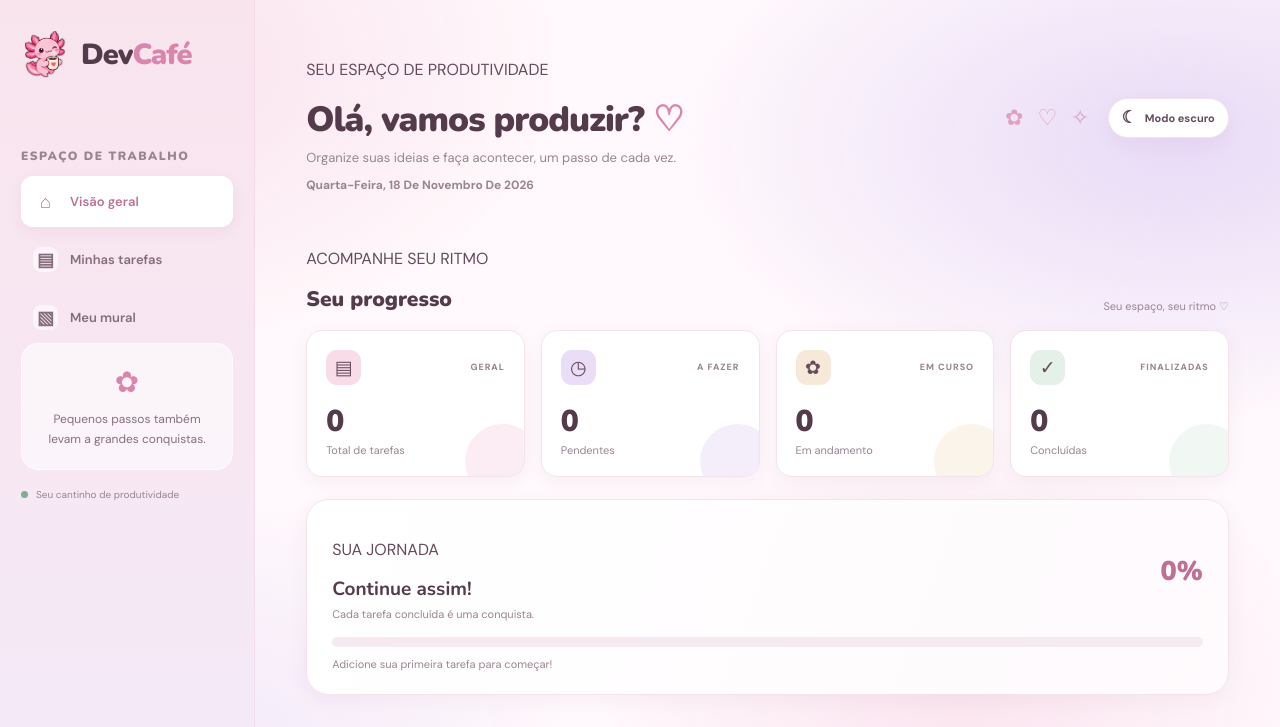
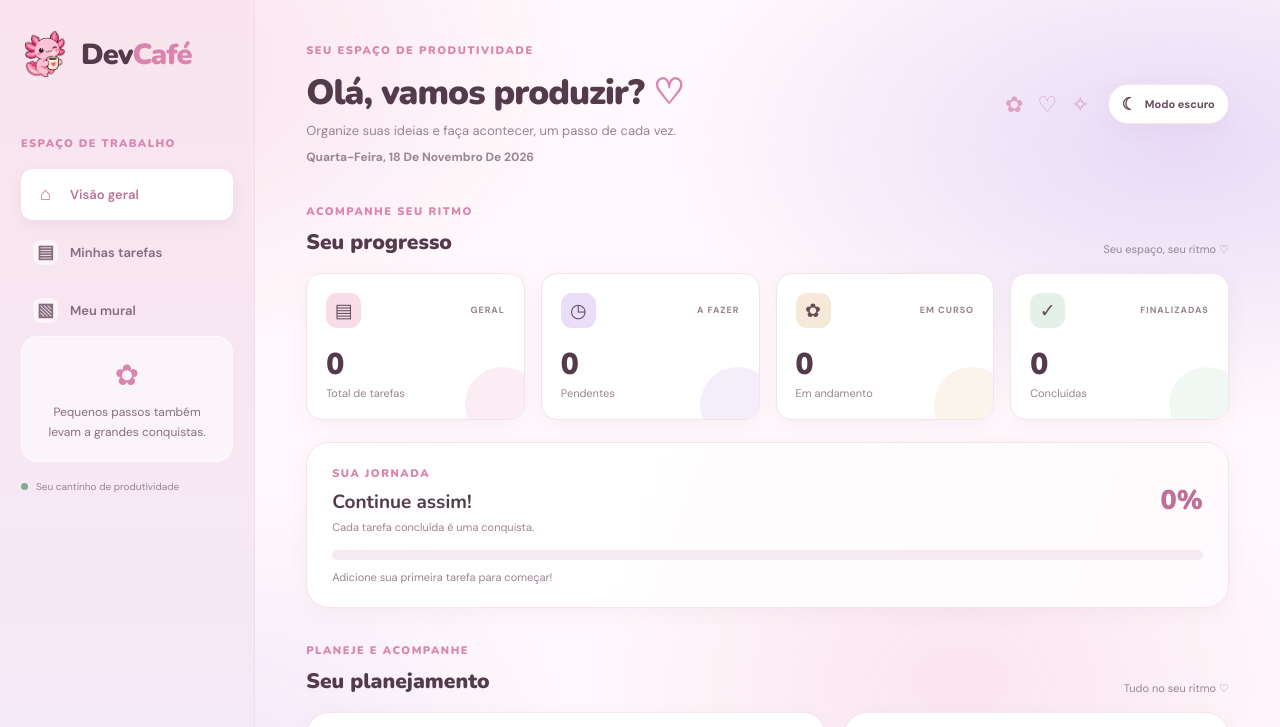
Before and after one commit to TED-Projeto-Software/TSP-projeto-de-software-git, a plain HTML site: page index.html in a window 1280 px wide. Shown: the top 727 px of the page. Drawn offline with nearby package versions, Linux system fonts and the light colour scheme.

Commit message:
Refactor sidebar-label and eyebrow styles
Updated styles for sidebar labels and eyebrows, changing font size and color.

```diff
--- a/css/layout.css
+++ b/css/layout.css
@@ -53,8 +53,6 @@ body {
     color: var(--color-text);
     font-family: var(--font-body);
     -webkit-font-smoothing: antialiased;
-}
-
 }
 
 button,
@@ -135,14 +133,38 @@ a {
     font-weight: 900;
 }
 
-.sidebar-label {
-    font-family: "Nunito", sans-serif;
-    font-size: 12px;
+
+/* ========================================
+   TÍTULOS DE IDENTIFICAÇÃO — DEVCAFÉ
+======================================== */
+
+/* Estilo compartilhado dos títulos pequenos */
+
+.sidebar-label,
+.eyebrow {
+    font-family: var(--font-heading);
+    font-size: 11px;
     font-weight: 900;
     letter-spacing: 1.5px;
+    line-height: 1.5;
     text-transform: uppercase;
-    color: var(--color-muted);
+    color: var(--color-pink-dark);
 }
+
+/* Título da barra lateral */
+
+.sidebar-label {
+    margin: 0 0 16px;
+    font-size: 11px;
+    letter-spacing: 1.4px;
+}
+
+/* Títulos de identificação das seções */
+
+.eyebrow {
+    margin: 0 0 7px;
+}
+
 
 .navigation {
     display: grid;
```
